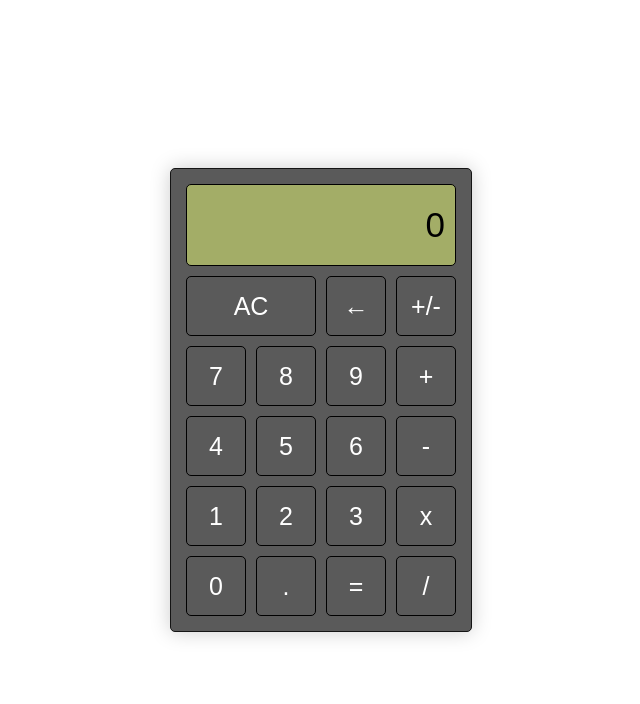
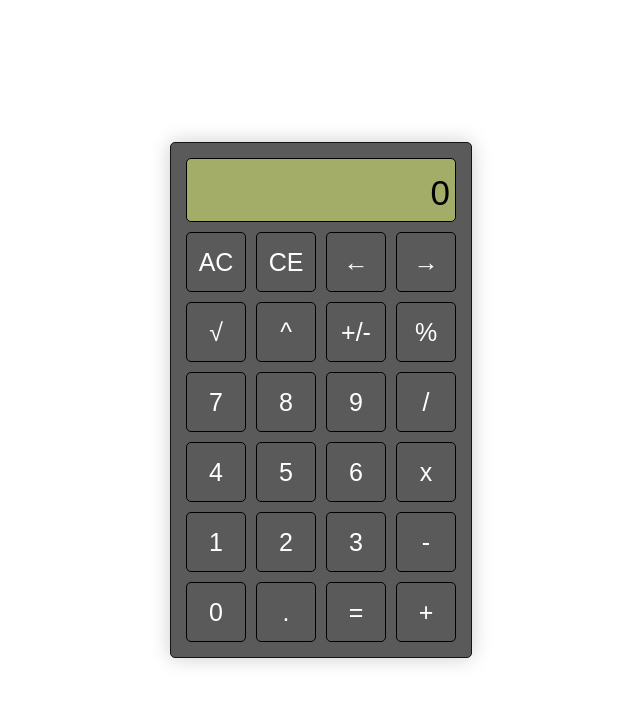
Before and after one commit to jmbogarin/calculator, a plain HTML site: page index.html in a window 1280 px wide. Both pictures are taken after a click on the element "AC". Shown: the whole page, without its empty margins (319-959 px from the left). Drawn offline with Linux system fonts and the light colour scheme.

Commit message:
Finish first version of working calulator

```diff
--- a/index.html
+++ b/index.html
@@ -10,27 +10,40 @@
 </head>
 <body>
     <div id="calculator">
-        <div id="display">0</div>
+        <div id="display-container">
+            <div id="display-above">
+                <div class="arrow hidden" id="arrow-left">◀</div>
+                <div class="arrow hidden" id="arrow-right">▶</div>
+            </div>
+            <div id="display-below">
+                <div id="display-result">0</div>
+            </div>
+        </div>
         <div id="buttons">
             <div class="btn clear">AC</div>
-            <div class="btn delete">←</div>
+            <div class="btn delete">CE</div>
+            <div class="btn move-left" value="left">←</div>
+            <div class="btn move-right" value="right">→</div>
+            <div class="btn operation" value="root">√</div>
+            <div class="btn operation" value="exp">^</div>
             <div class="btn sign">+/-</div>
+            <div class="btn sign">%</div>
             <div class="btn number">7</div>
             <div class="btn number">8</div>
             <div class="btn number">9</div>
-            <div class="btn operation" value="add">+</div>
+            <div class="btn operation" value="divide">/</div>
             <div class="btn number">4</div>
             <div class="btn number">5</div>
             <div class="btn number">6</div>
-            <div class="btn operation" value="subtract">-</div>
+            <div class="btn operation" value="multiply">x</div>
             <div class="btn number">1</div>
             <div class="btn number">2</div>
             <div class="btn number">3</div>
-            <div class="btn operation" value="multiply">x</div>
+            <div class="btn operation" value="subtract">-</div>
             <div class="btn number">0</div>
             <div class="btn number">.</div>
             <div class="btn operation" value="equals">=</div>
-            <div class="btn operation" value="divide">/</div>
+            <div class="btn operation" value="add">+</div>
         </div>
     </div>
 </body>
--- a/script.js
+++ b/script.js
@@ -2,10 +2,18 @@
 
 let numberButtons = document.querySelectorAll('.btn.number');
 let operationButtons = document.querySelectorAll('.btn.operation');
-let display = document.getElementById('display');
 let clearButton = document.querySelector('.clear');
 let deleteButton = document.querySelector('.delete');
 let signButton = document.querySelector('.sign');
+
+let displayContainer = document.getElementById('display-below');
+let display = document.getElementById('display-result');
+
+let arrowLeft = document.getElementById('arrow-left');
+let arrowRight = document.getElementById('arrow-right');
+
+let leftButton = document.querySelector('.move-left');
+let rightButton = document.querySelector('.move-right');
 
 let currentResult = null
 let currentOperation = null
@@ -34,6 +42,18 @@ function divide(a, b){
     return a / b;
 }
 
+function exp(a, b){
+    return a ** b;
+}
+
+function root(a, b){
+    if (a === 0 || (a%2 === 0 && b<0)) {
+        resetCalc();
+        return 'Err'
+    }
+    return b ** (1/a);
+}
+
 function operate(op, a, b) {
     return op(a, b);
 }
@@ -52,6 +72,7 @@ function deleteLastDigit() {
     } else {
         display.textContent = display.textContent.substring(0,display.textContent.length - 1);
     }
+    moveDisplay()
 }
 
 function resetCalc() {
@@ -59,16 +80,22 @@ function resetCalc() {
     currentOperation = null;
     currentResult = null;
     clearDisplay = true;
+    moveDisplay();
 }
 
 function addDigitToDisplay(digit) {
-    if (digit === '.' && display.textContent.includes('.')) return
+    if (digit === '.' && display.textContent.includes('.') && !clearDisplay) return
     if (clearDisplay) display.textContent = '';
     display.textContent += digit;
     clearDisplay = false;
+    moveDisplay();
 }
 
 function compute(action) {
+    if (clearDisplay) {
+        currentOperation = action;
+        return;
+    }
     if (currentResult) {
         currentResult = operate(eval(currentOperation), parseFloat(currentResult), parseFloat(display.textContent));
         display.textContent = currentResult;
@@ -76,7 +103,39 @@ function compute(action) {
         currentResult = display.textContent;
     }
     clearDisplay = true
-    currentOperation = action;
+    currentOperation = action === 'equals' ? null: action;
+    moveDisplay()
+}
+
+function moveDisplay(action) {
+
+    const displayLeft = display.getBoundingClientRect().x
+    const displayContainerLeft = displayContainer.getBoundingClientRect().x
+    const displayRight = displayLeft + display.getBoundingClientRect().width
+    const displayContainerRight = displayContainerLeft + displayContainer.getBoundingClientRect().width
+    let right = parseFloat(getComputedStyle(display).right.substring(0,getComputedStyle(display).right.length-2))
+
+    if (displayLeft < displayContainerLeft) {
+        arrowLeft.classList.remove("hidden")
+    } else {
+        arrowLeft.classList.add("hidden")
+    }
+    if (displayRight > displayContainerRight){
+        arrowRight.classList.remove("hidden")
+    } else {
+        arrowRight.classList.add("hidden")
+    }
+
+    if (!action) {
+        display.style.right = '0px';
+        return
+    }
+
+    if (action === 'left' && displayLeft < displayContainerLeft) {
+        display.style.right = right - 15 + 'px'
+    } else if (action === 'right' && displayRight > displayContainerRight)  {
+        display.style.right = right + 15 + 'px'
+    }
 }
 
 // ---- EVENT LISTENERS ----
@@ -90,3 +149,6 @@ deleteButton.addEventListener('click', deleteLastDigit)
 numberButtons.forEach((element) => element.addEventListener('click',(e) => addDigitToDisplay(e.target.textContent)))
 
 operationButtons.forEach((element) => element.addEventListener('click',(e) => compute(e.target.getAttribute('value'))))
+
+leftButton.addEventListener('click', (e) => moveDisplay(e.target.getAttribute('value')))
+rightButton.addEventListener('click', (e) => moveDisplay(e.target.getAttribute('value')))
--- a/style.css
+++ b/style.css
@@ -19,25 +19,52 @@ body {
     background-color: rgb(90, 90, 90);
 }
 
-#display {
+#display-container {
     border: 1px solid black;
     margin: 5px;
-    padding: 10px;
+    padding: 1px 5px;
     text-align: right;
     height: 60px;
     border-radius: 5px;
     background-color: rgb(163, 173, 103);
     font-size: 35px;
     display: flex;
-    justify-content: right;
+    flex-direction: column;
+    align-items:flex-end;
+    color: black;
+    max-width: 268px;
+    row-gap: 2px;
+}
+
+#display-above {
+    display: flex;
+    width: 100%;
+    justify-content: space-between;
+}
+
+.arrow {
+    font-size: 10px;
+    height: 100%;
+    display: flex;
     align-items: center;
-    color: black;
+}
+
+#display-below {
+    position: relative;
+    width: 100%;
+    height: 100px;
+    overflow: hidden;
+}
+
+#display-result {
+    position: absolute;
+    right: 0;
 }
 
 #buttons {
     display: grid;
     grid-template-columns: repeat(4, 70px);
-    grid-template-rows: repeat(5, 70px);
+    grid-template-rows: repeat(6, 70px);
 }
 
 .btn {
@@ -55,7 +82,11 @@ body {
 }
 
 .clear {
-    grid-column-start: span 2;
+    /* grid-column-start: span 2; */
     text-align: center;
     border: 1px solid black;
 }
+
+.hidden {
+    color: transparent;
+}
```
